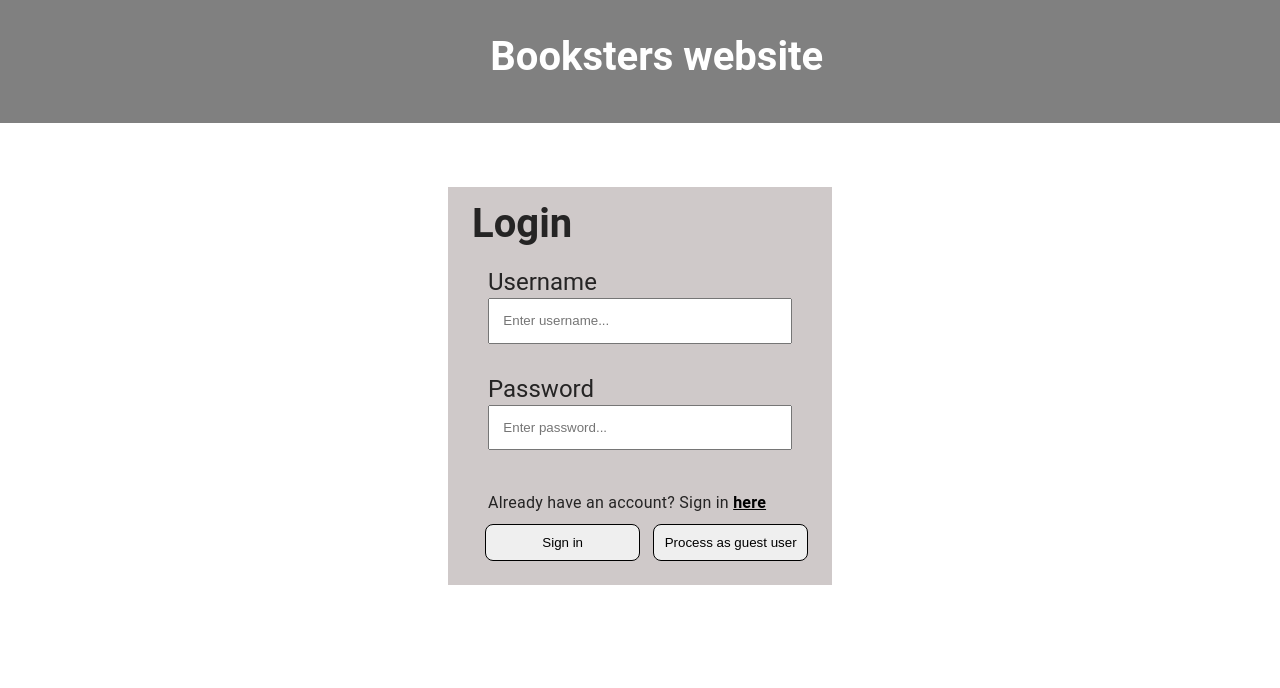
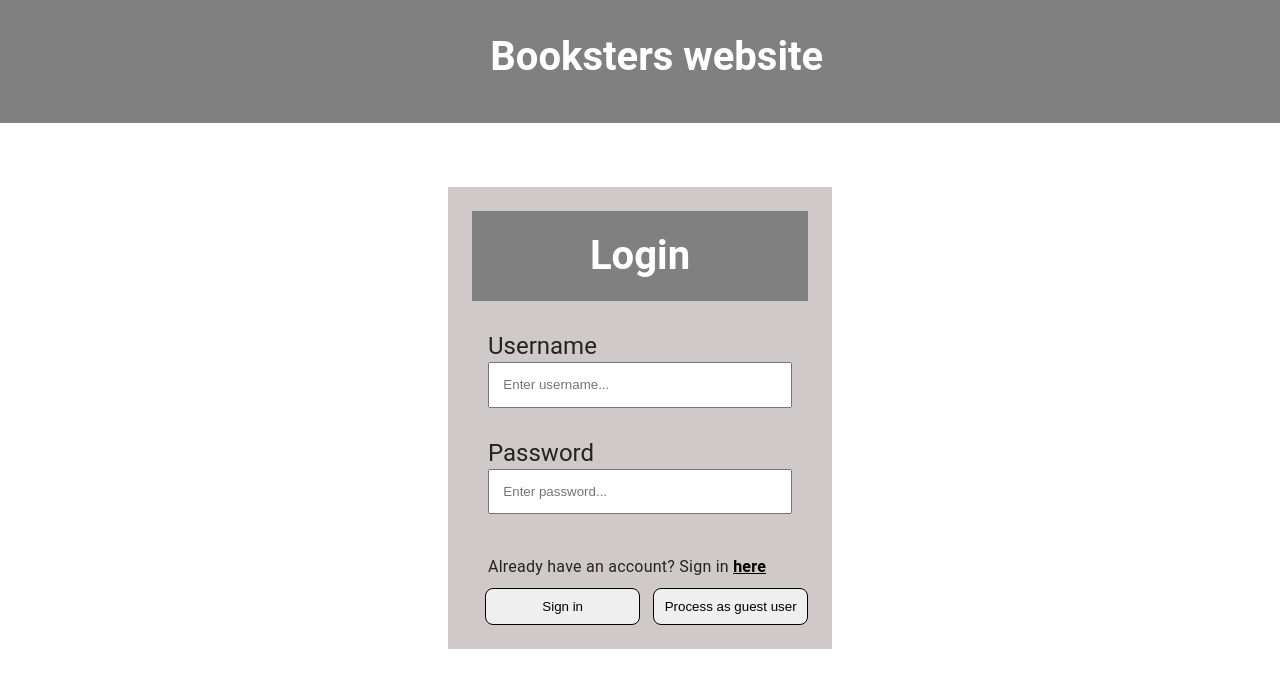
Before and after one commit to rodercode/frontend-auth-vue, a Vue app in the folder frontend/: page /login in a window 1280 px wide. Shown: the top 688 px of the page. Built offline with nearby package versions, Linux system fonts and the light colour scheme.

Commit message:
fix form header styling

```diff
--- a/frontend/src/components/BaseForm.vue
+++ b/frontend/src/components/BaseForm.vue
@@ -81,6 +81,10 @@ export default defineComponent({
 }
 .form-header {
   margin-bottom: 2em;
+  padding: 2em;
+  text-align: center;
+  background-color: grey;
+  color: #fff;
 }
 
 .section-input {
```
Also changed, not shown: frontend/src/main.ts (+4 -9 lines).
